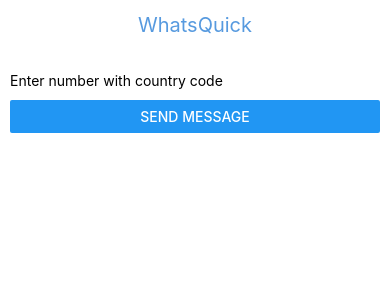
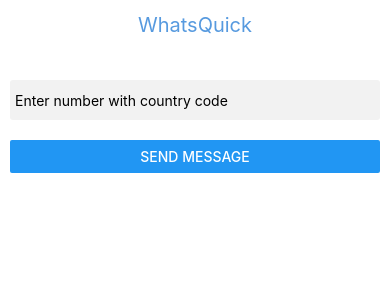
Before and after one commit to Codebrahma/whatsquick-mobile, a React Native app: screen / in a window 390 px wide. Shown: the top 300 px of the page. Built offline with nearby package versions, Linux system fonts and the light colour scheme.

Commit message:
Format form fields

```diff
--- a/App.js
+++ b/App.js
@@ -14,17 +14,18 @@
   render() {
     return (
       <View>
-        <Toolbar toolbarStyles={ styles.toolbar }
-        toolbarTitleStyles={ styles.title }
+        <Toolbar toolbarStyles={styles.toolbar}
+          toolbarTitleStyles={styles.title}
           title="WhatsQuick" />
-        <View style={{padding: 10}}>
+        <View style={{ padding: 10 }}>
           <TextInput
-            style={{ height: 40 }}
+            style={[{ height: 40 }, styles.formFieldContainer]}
+            underlineColorAndroid='transparent'
             placeholder="Enter number with country code" keyboardType="phone-pad"
             onChangeText={(text) => this.setState({ text })}
           />
           <Button
-            onPress={() => { Linking.openURL('https://api.whatsapp.com/send?phone='+this.state.text) }
+            onPress={() => { Linking.openURL('https://api.whatsapp.com/send?phone=' + this.state.text) }
             }
             title="Send Message"
           />
@@ -35,11 +36,6 @@
 }
 
 const baseStyles = {
-	container: {
-		flex: 1,
-    backgroundColor:'#F2F2F2',
-
-	},
   title: {
     color: '#579adf',
     textAlign: 'center',
@@ -49,17 +45,13 @@
     backgroundColor: '#FFFFFF',
     height: 50
   },
-  tabbar: {
-    backgroundColor:'#FFFFFF',
-  },
-  selectedTabStyle: {
+  formFieldContainer: {
+    elevation: 1.5,
+    marginTop: 20,
+    borderRadius: 3,
     backgroundColor: '#F2F2F2',
-		borderColor: '#579adf',
-		borderTopWidth: 1
-  },
-  iconStyle: {
-    width: 25,
-    height:25
+    marginBottom: 20,
+    padding: 5
   }
 }
 const styles = StyleSheet.create(baseStyles);
```
Lines whose indentation alone changed are shown as unchanged.
